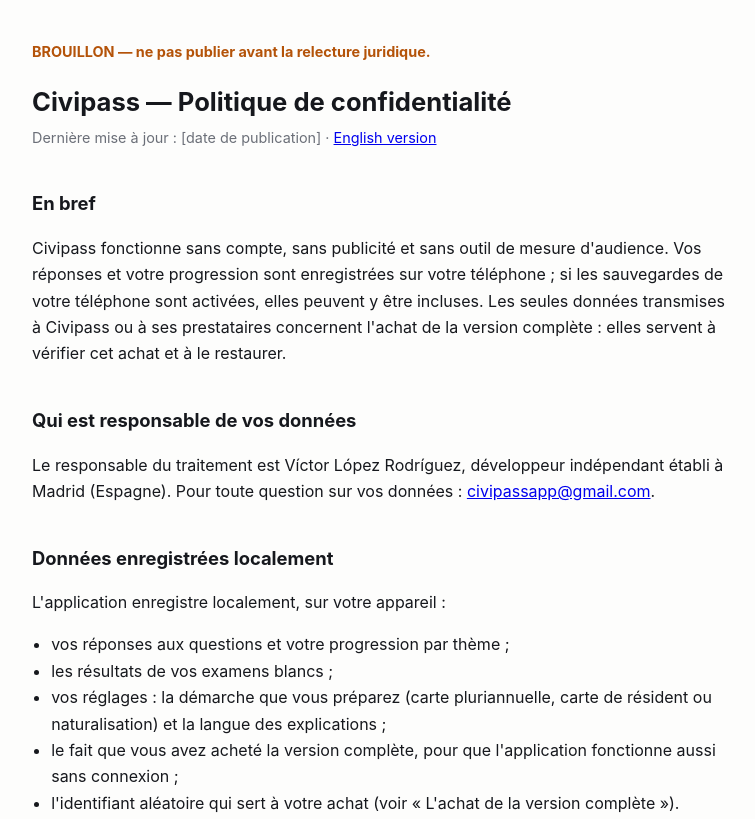
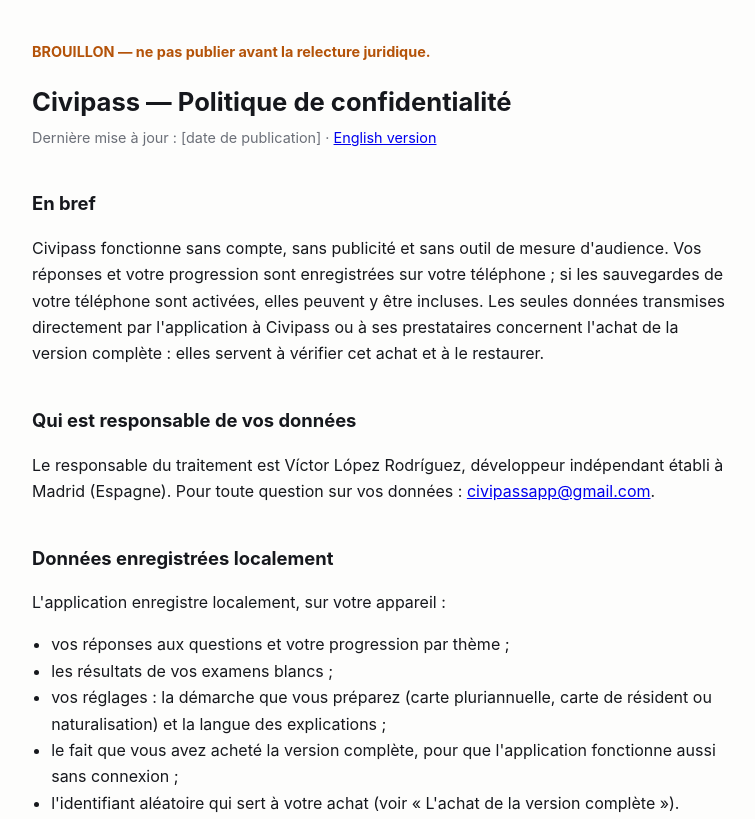
Before and after one commit to viclop1/civipass-legal, a plain HTML site: page fr/confidentialite.html in a window 1280 px wide. Shown: the top 819 px of the page, without its empty margins (256-1011 px from the left). Drawn offline with Linux system fonts and the light colour scheme.

Commit message:
Política: «directement» en el resumen
La abogada pide precisar que los datos del resumen son los que la app envía
directamente, para no confundirlos con las copias de Apple y de Google. Con
esto da por cerrados los textos de la v6.

Co-Authored-By: Claude Opus 5.5 <noreply@anthropic.com>
Claude-Session: https://claude.ai/code/session_01WoYfpBqp9ZPxa3Utd2wMFh

```diff
--- a/fr/confidentialite.html
+++ b/fr/confidentialite.html
@@ -29,7 +29,7 @@
 <p class="meta">Dernière mise à jour : [date de publication] · <a href="../en/privacy.html">English version</a></p>
 
 <h2>En bref</h2>
-<p>Civipass fonctionne sans compte, sans publicité et sans outil de mesure d'audience. Vos réponses et votre progression sont enregistrées sur votre téléphone ; si les sauvegardes de votre téléphone sont activées, elles peuvent y être incluses. Les seules données transmises à Civipass ou à ses prestataires concernent l'achat de la version complète : elles servent à vérifier cet achat et à le restaurer.</p>
+<p>Civipass fonctionne sans compte, sans publicité et sans outil de mesure d'audience. Vos réponses et votre progression sont enregistrées sur votre téléphone ; si les sauvegardes de votre téléphone sont activées, elles peuvent y être incluses. Les seules données transmises directement par l'application à Civipass ou à ses prestataires concernent l'achat de la version complète : elles servent à vérifier cet achat et à le restaurer.</p>
 
 <h2>Qui est responsable de vos données</h2>
 <p>Le responsable du traitement est Víctor López Rodríguez, développeur indépendant établi à Madrid (Espagne). Pour toute question sur vos données : <a href="mailto:civipassapp@gmail.com">civipassapp@gmail.com</a>.</p>
```
Also changed, not shown: en/privacy.html (+1 -1 lines).
